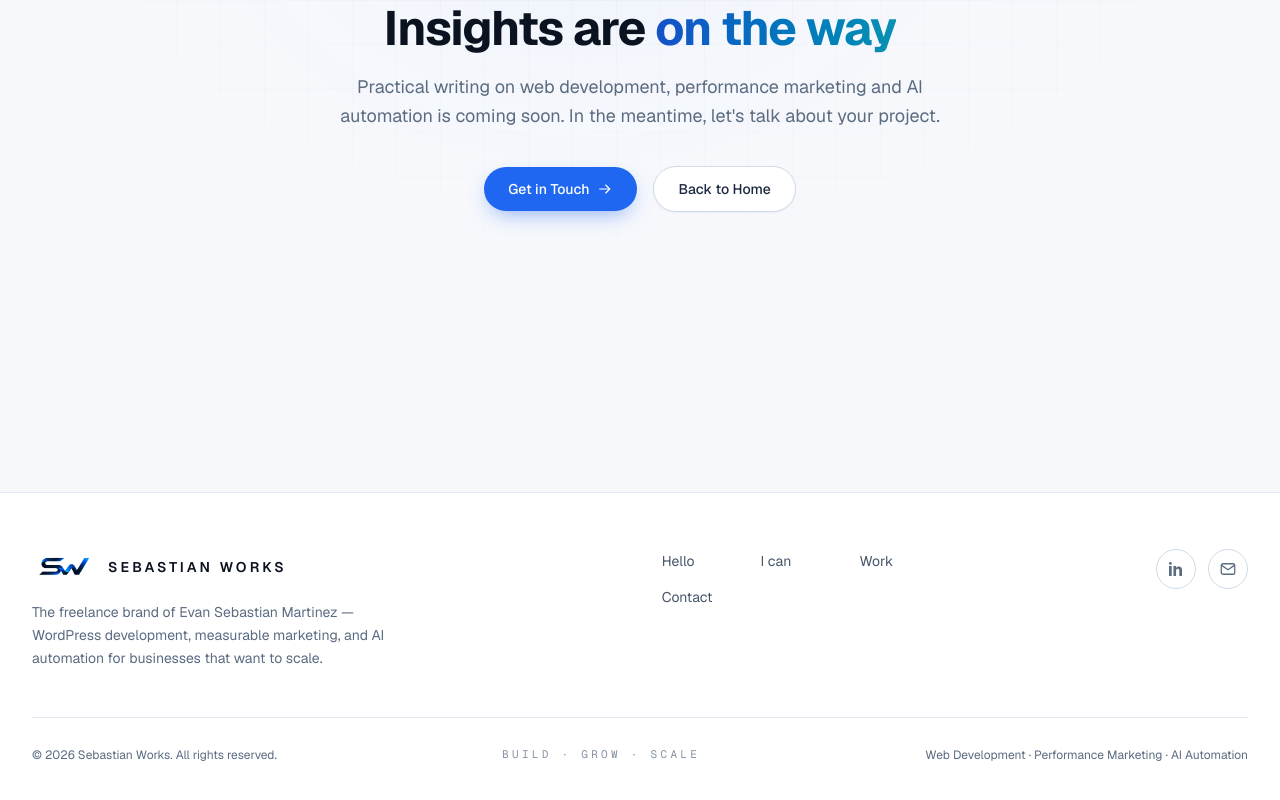
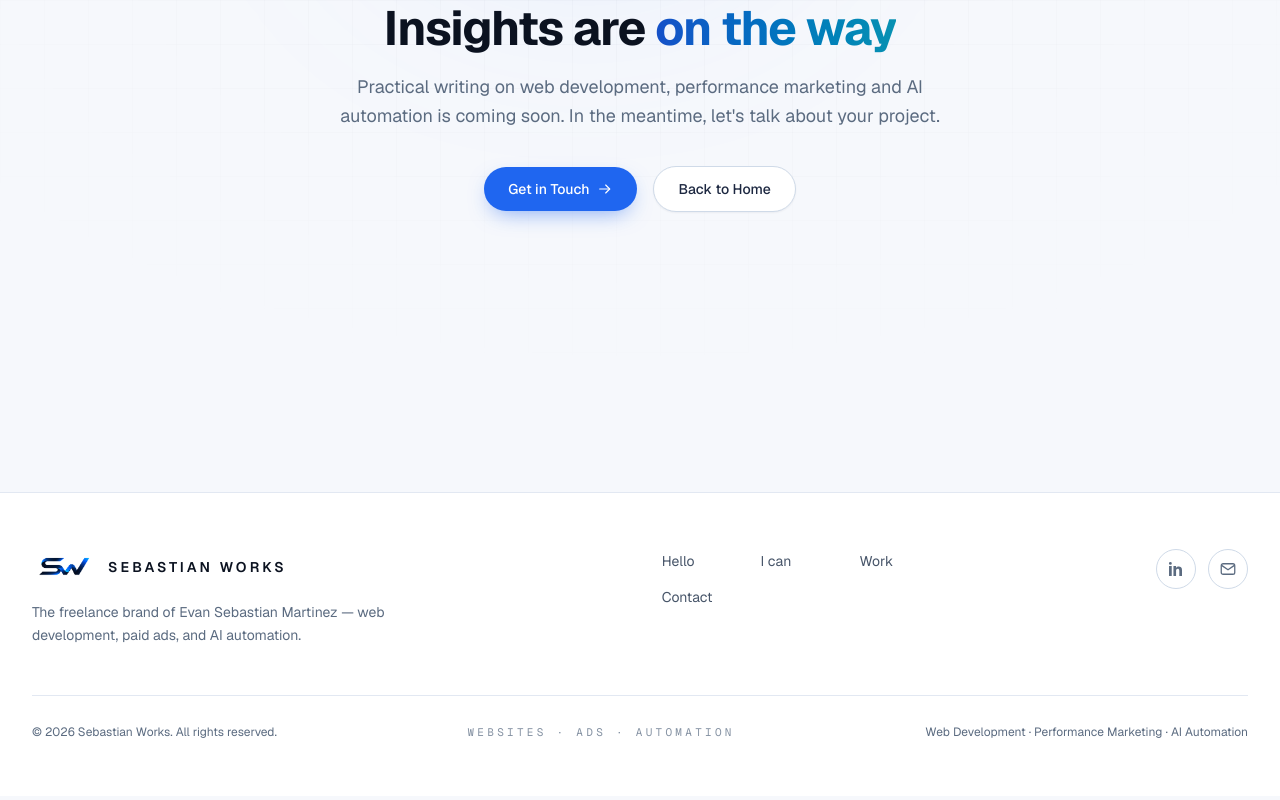
Before and after one commit to sebastianswebdev/itsevan, a Next.js app: page /blog in a window 1280 px wide. Shown: the part 308-1108 px from the top of the page. Built offline with nearby package versions, Linux system fonts and the light colour scheme.

Commit message:
Align shared footer with simplified navigation and honest positioning

```diff
--- a/src/components/Footer.tsx
+++ b/src/components/Footer.tsx
@@ -5,7 +5,7 @@ import logo from "../../public/images/SW-Logo.png";
 import { Icon, type IconName } from "@/components/ui/icons";
 import { navLinks, site, socialLinks } from "@/data/site";
 
-const footerNav = navLinks.filter((link) => link.label !== "Testimonials");
+const footerNav = navLinks;
 
 export function Footer() {
   return (
@@ -20,9 +20,8 @@ export function Footer() {
               </span>
             </Link>
             <p className="mt-4 text-sm leading-relaxed text-ink-500">
-              The freelance brand of {site.person} — WordPress development,
-              measurable marketing, and AI automation for businesses that want
-              to scale.
+              The freelance brand of {site.person} — web development,
+              paid ads, and AI automation.
             </p>
           </div>
 
@@ -67,7 +66,7 @@ export function Footer() {
             © 2026 Sebastian Works. All rights reserved.
           </p>
           <p className="font-mono text-[11px] tracking-[0.3em] text-ink-400 uppercase">
-            Build · Grow · Scale
+            Websites · Ads · Automation
           </p>
           <p className="text-xs text-ink-500">{site.tagline}</p>
         </div>
```
